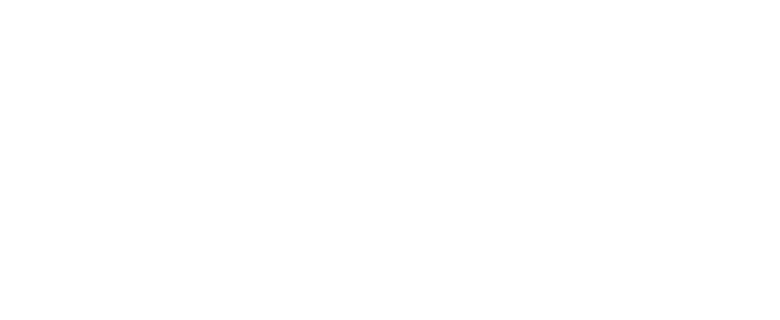
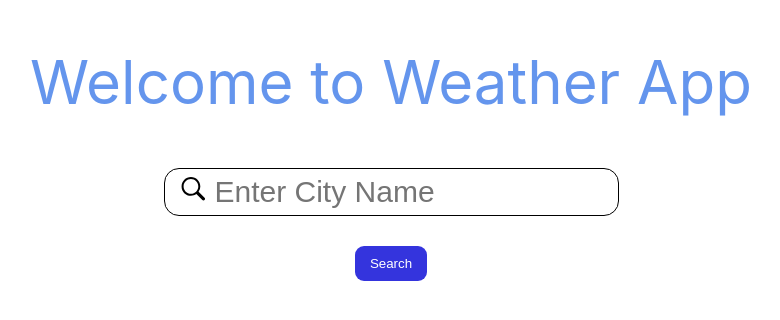
Before and after one commit to deeparka/weather-app, a React (Create React App) app: page / in a window 1280 px wide. Shown: the part 154-474 px from the top of the page, without its empty margins (249-1029 px from the left). Built offline with nearby package versions, Linux system fonts and the light colour scheme; the HTML template or start-up script is replaced by a standard one.

Commit message:
completed start page design

```diff
--- a/package.json
+++ b/package.json
@@ -8,7 +8,9 @@
     "@testing-library/user-event": "^13.5.0",
     "react": "^18.1.0",
     "react-dom": "^18.1.0",
+    "react-icons": "^4.3.1",
     "react-scripts": "5.0.1",
+    "sass": "^1.52.1",
     "web-vitals": "^2.1.4"
   },
   "scripts": {
--- a/src/App.js
+++ b/src/App.js
@@ -1,5 +1,13 @@
+import "./CSS/style.scss";
+
+import StartPage from "./Components/StartPage";
+
 function App() {
-    return <div className="App"></div>;
+    return (
+        <div className="App">
+            <StartPage />
+        </div>
+    );
 }
 
 export default App;
--- /dev/null
+++ b/src/CSS/style.css
@@ -0,0 +1,90 @@
+.wrapper {
+  margin-top: 200px;
+}
+
+.wrapper .welcome {
+  font-size: 60px;
+  color: #6495ed;
+}
+
+.wrapper .input-city {
+  margin-top: 50px;
+  border: 1px solid #000;
+  padding: 5px 15px;
+  border-radius: 15px;
+  display: inline-block;
+}
+
+.wrapper .input-city .search-icon {
+  height: 25px;
+  width: 25px;
+  padding-right: 5px;
+}
+
+.wrapper .input-city .city {
+  border: none;
+  padding-left: 5px;
+  font-size: 30px;
+}
+
+.wrapper .input-city .city:focus {
+  outline: none;
+}
+
+.wrapper .btn {
+  margin-top: 30px;
+}
+
+.wrapper .btn .submit-btn {
+  background-color: #3434dd;
+  color: #fff;
+  padding: 10px 15px;
+  border-radius: 9px;
+  border: transparent;
+}
+
+.wrapper .btn .submit-btn:hover {
+  -webkit-animation-name: changeColor;
+          animation-name: changeColor;
+  -webkit-animation-delay: 1s;
+          animation-delay: 1s;
+  -webkit-animation-duration: 2s;
+          animation-duration: 2s;
+}
+
+@-webkit-keyframes changeColor {
+  0% {
+    background-color: #3434dd;
+  }
+  25% {
+    background-color: #810eee;
+  }
+  50% {
+    background-color: #6d0a6d;
+  }
+  75% {
+    background-color: #47023084;
+  }
+  100% {
+    background-color: #00000084;
+  }
+}
+
+@keyframes changeColor {
+  0% {
+    background-color: #3434dd;
+  }
+  25% {
+    background-color: #810eee;
+  }
+  50% {
+    background-color: #6d0a6d;
+  }
+  75% {
+    background-color: #47023084;
+  }
+  100% {
+    background-color: #00000084;
+  }
+}
+/*# sourceMappingURL=style.css.map */
--- /dev/null
+++ b/src/CSS/style.scss
@@ -0,0 +1,64 @@
+$cornBlue: #6495ed;
+$bluebBtn: #3434dd;
+$hoverViolet: #810eee;
+
+.wrapper {
+    margin-top: 200px;
+    .welcome {
+        font-size: 60px;
+        color: $cornBlue;
+    }
+    .input-city {
+        margin-top: 50px;
+        border: 1px solid #000;
+        padding: 5px 15px;
+        border-radius: 15px;
+        display: inline-block;
+        .search-icon {
+            height: 25px;
+            width: 25px;
+            padding-right: 5px;
+        }
+        .city {
+            border: none;
+            padding-left: 5px;
+            font-size: 30px;
+        }
+        .city:focus {
+            outline: none;
+        }
+    }
+    .btn {
+        margin-top: 30px;
+        .submit-btn {
+            background-color: $bluebBtn;
+            color: #fff;
+            padding: 10px 15px;
+            border-radius: 9px;
+            border: transparent;
+        }
+        .submit-btn:hover {
+            animation-name: changeColor;
+            animation-delay: 1s;
+            animation-duration: 2s;
+        }
+    }
+}
+
+@keyframes changeColor {
+    0% {
+        background-color: $bluebBtn;
+    }
+    25% {
+        background-color: $hoverViolet;
+    }
+    50% {
+        background-color: #6d0a6d;
+    }
+    75% {
+        background-color: #47023084;
+    }
+    100% {
+        background-color: #00000084;
+    }
+}
--- /dev/null
+++ b/src/Components/StartPage.jsx
@@ -0,0 +1,32 @@
+import React, { useState } from "react";
+import { GoSearch } from "react-icons/go";
+
+function StartPage() {
+    const [city, setCity] = useState("");
+    // console.log(city);
+    const showWeather = () => {};
+    return (
+        <center>
+            <div className="wrapper">
+                <div className="welcome">Welcome to Weather App</div>
+                <div className="input-city">
+                    <GoSearch className="search-icon" />
+                    <input
+                        type="text"
+                        placeholder="Enter City Name"
+                        className="city"
+                        value={city}
+                        onChange={(e) => setCity(e.target.value)}
+                    />
+                </div>
+                <div className="btn">
+                    <button type="submit" className="submit-btn">
+                        Search
+                    </button>
+                </div>
+            </div>
+        </center>
+    );
+}
+
+export default StartPage;
```
Also changed, not shown: 2 other files (tests, documents, lock files or other folders).
